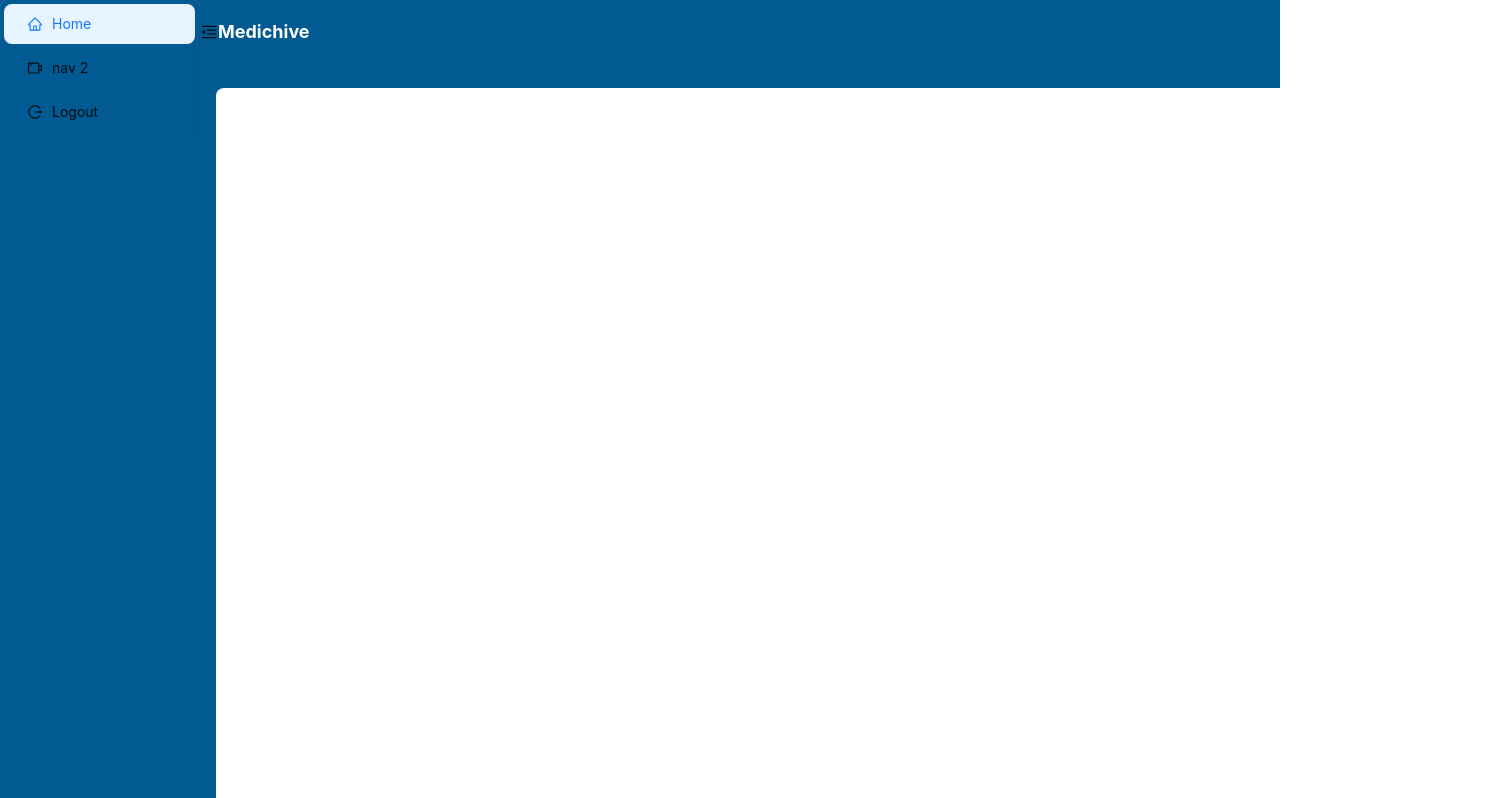
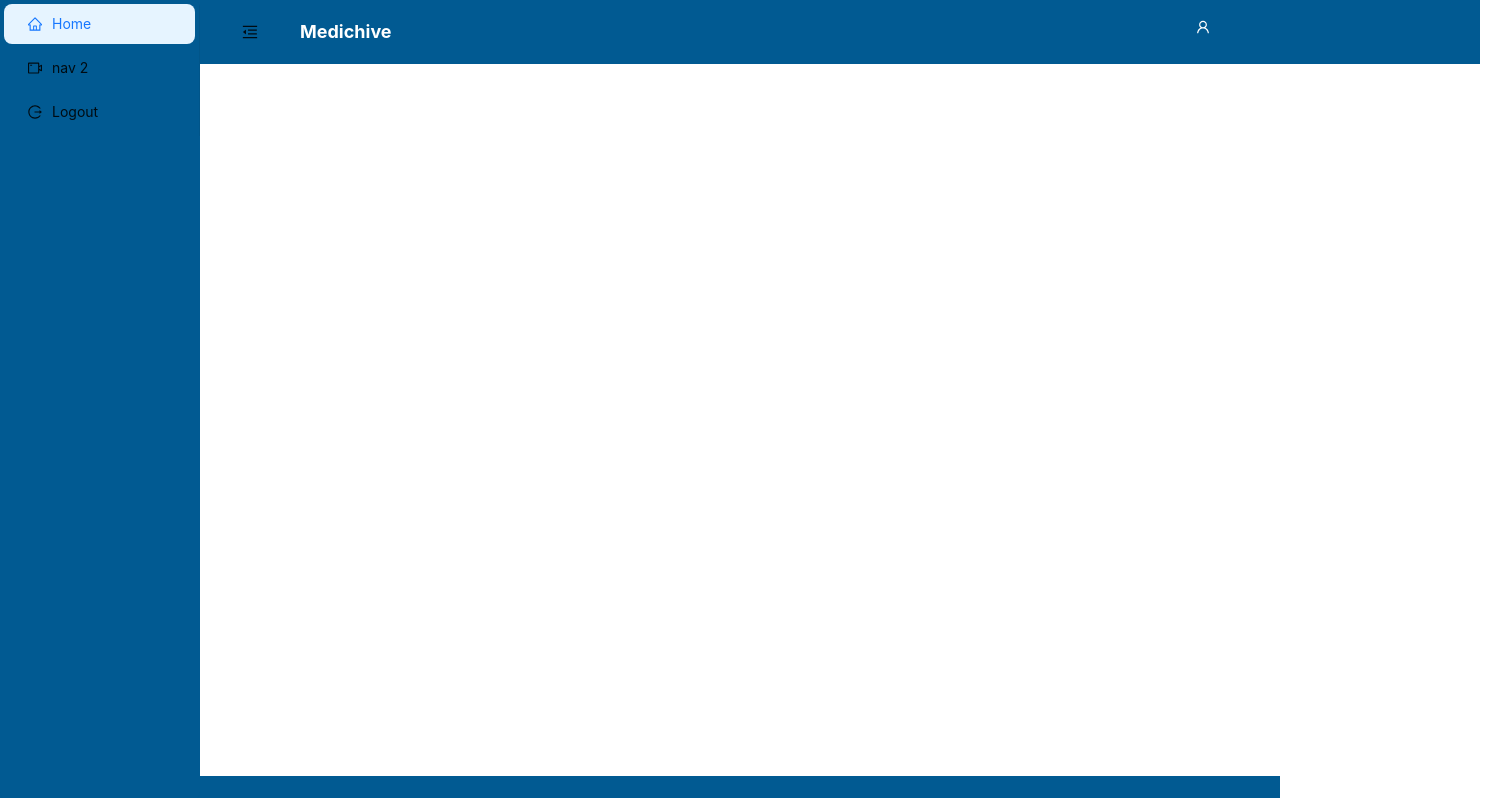
Before and after one commit to dulinsajarathne/Medichive-BoilerPlate, a React (Vite) app in the folder Medichive-BoilerPlate/: page / in a window 1280 px wide. Shown: the top 798 px of the page, 1496 px wide, since content can reach past the window. Built offline with nearby package versions, Linux system fonts and the light colour scheme.

Commit message:
third version

```diff
--- a/Medichive-BoilerPlate/src/App.jsx
+++ b/Medichive-BoilerPlate/src/App.jsx
@@ -28,9 +28,16 @@
         }}>
             <Sider trigger={null} collapsible collapsed={collapsed} onCollapse={() => setCollapsed(!collapsed)}
                    style={{
-
+                       overflow: 'auto',
+                       height: '100vh',
+                       position: 'fixed',
+                       width:collapsed?'50':'150',
+                       left: 0,
+                       top: 0,
+                       bottom: 0,
                        background:"#015A92",
                        borderRadius: borderRadiusLG,
+
                    }}
             >
 
@@ -38,7 +45,7 @@
                     style={{
 
                         background: "#015A92",
-                        borderRadius: borderRadiusLG,
+
                     }}
                     theme="light"
                     mode="inline"
@@ -69,9 +76,16 @@
                <div className="header">
                    <Header
                            style={{
-                               display:"flex",
-                               padding: 0,
+                               position: 'fixed',
+                               top: 0,
+                               width:'100vw',
+
+
+                               left: collapsed ? 80:200,
+                               display: 'flex',
+                               paddingLeft:0,
                                backgroundColor: "#015A92",
+
                            }}
 
                    >
@@ -94,14 +108,22 @@
                        />
 
                        <div className="demo-logo">Medichive</div>
+                       <UserOutlined style={{
+                           position:"fixed",
+                           top:20,
+                           right:20,
+
+                           color:"white",
+                           paddingRight:50,
+                       }} />
                    </Header>
                </div>
                 <Content
                     style={{
                         margin: '24px 16px',
-                        padding: 24,
+                        padding: '100',
                         minHeight: '90vh',
-                        minWidth:'100vw',
+                        width:'100vw',
                         background: colorBgContainer,
                         borderRadius: borderRadiusLG,
                     }}
@@ -109,6 +131,9 @@
 
                 </Content>
             </Layout>
+
+
+
         </Layout>
     );
 };
```
